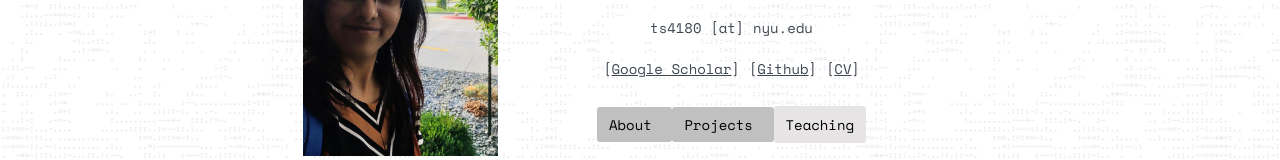
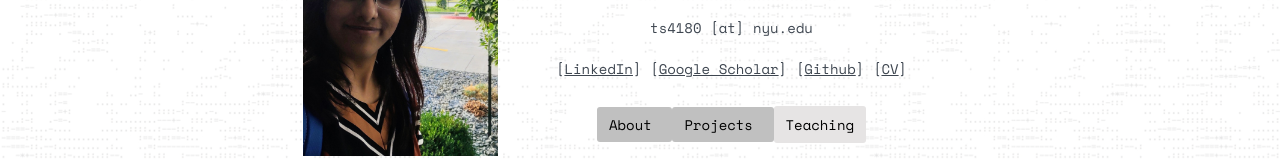
Before and after one commit to Tharangini/tharangini.github.io, a plain HTML site: page projects.html in a window 1280 px wide. Shown: the part 181-341 px from the top of the page. Drawn offline with nearby package versions, Linux system fonts and the light colour scheme; a web font is replaced by a local one.

Commit message:
Update projects.html

```diff
--- a/projects.html
+++ b/projects.html
@@ -63,6 +63,7 @@
           ts4180 [at] nyu.edu
         </p>
         <p>
+          [<a href=https://www.linkedin.com/in/tharanginisankarnarayanan/>LinkedIn</a>]
           [<a href=https://scholar.google.com/citations?hl=en&user=ElPFB8YAAAAJ>Google Scholar</a>]
           [<a href=https://github.com/tharangini>Github</a>]
           [<a href=assets/doc/CV.pdf>CV</a>]
```
